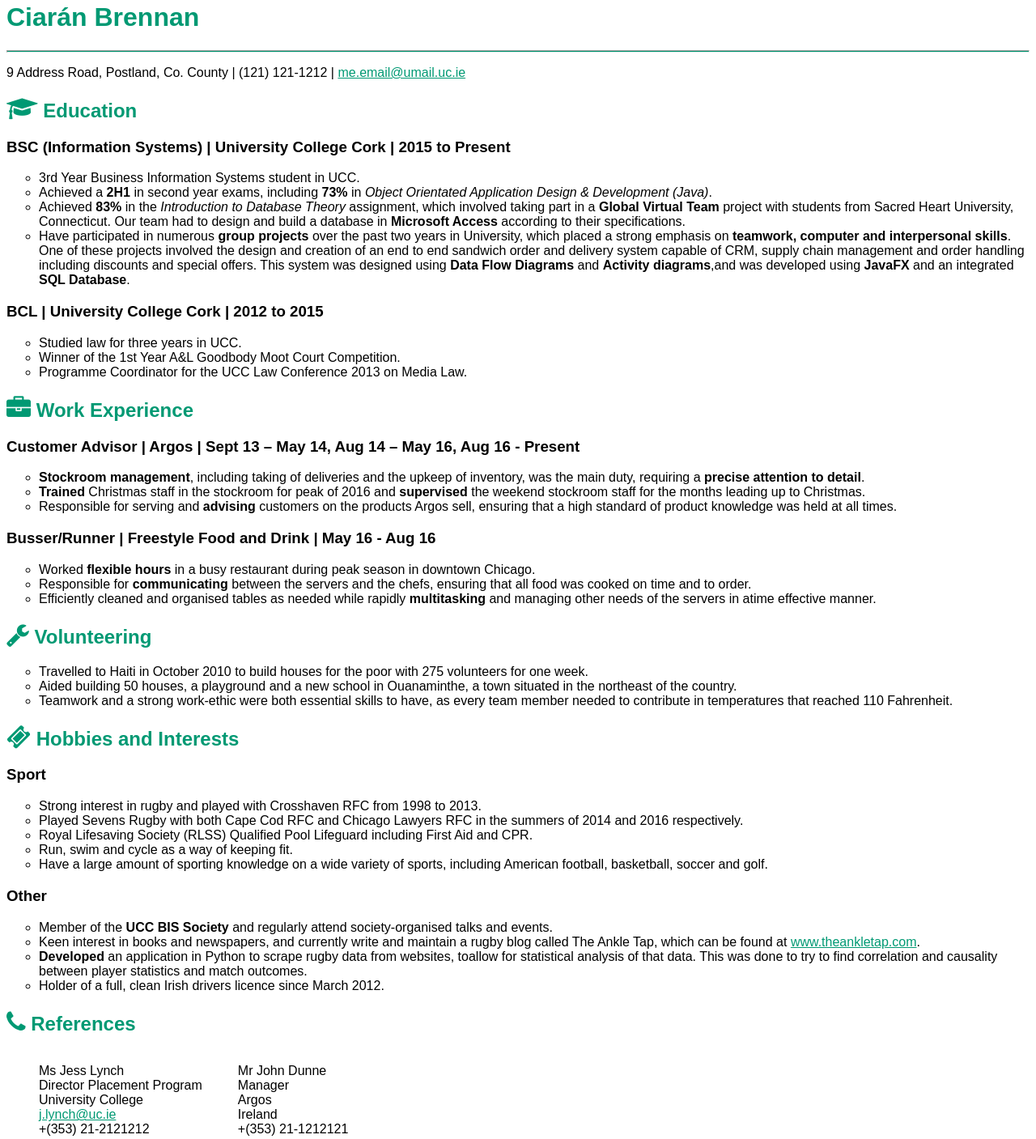
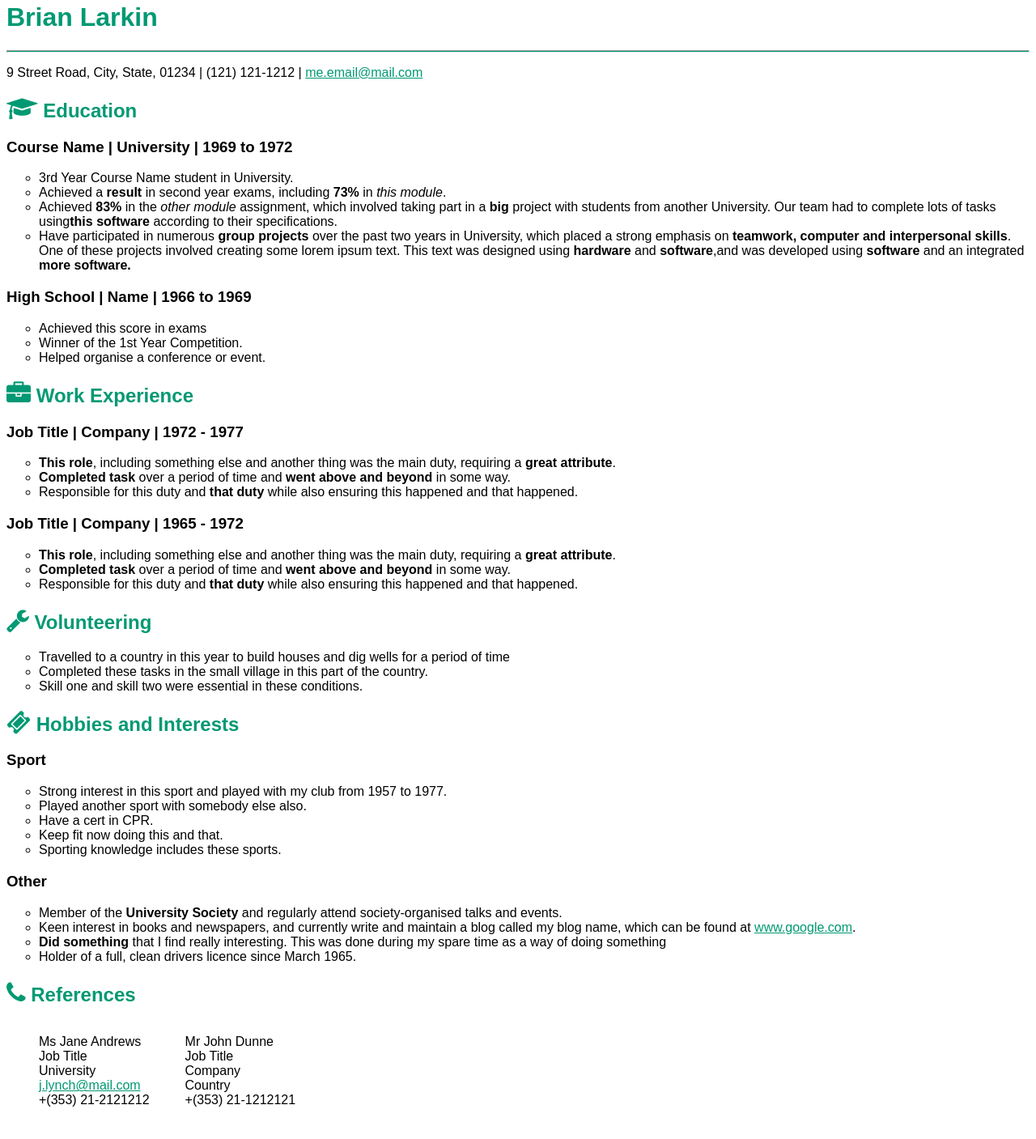
Before and after one commit to cbrennan18/cbrennan18.github.io, a plain HTML site: page index.html in a window 1280 px wide. Shown: the part 18-1425 px from the top of the page at 81% size. Drawn offline with Linux system fonts and the light colour scheme.

Commit message:
second commit

```diff
--- a/index.html
+++ b/index.html
@@ -4,7 +4,7 @@
 
 <head>
 
-	<title>Ciaráns Resume</title>
+	<title>Somebodys Resume</title>
 	<meta charset="UTF-8">
 	<meta name="viewport" content="width=device-width, initial-scale=1.0">
 	<meta name="author" content="Ciaran Brennan">
@@ -18,77 +18,78 @@
 
 <body>
 	<header>
-		<h1>Ciarán Brennan</h1>
+		<h1>Brian Larkin</h1>
 		<hr>
-		<p>9 Address Road, Postland, Co. County | (121) 121-1212 | <a href="mailto:" target="_top" style="color:#009973">me.email@umail.uc.ie</a></p>
+		<p>9 Street Road, City, State, 01234 | (121) 121-1212 | <a href="mailto:" target="_top" style="color:#009973">me.email@mail.com</a></p>
 	</header>
 		<h2><i class="fa fa-graduation-cap" style="font-size:30px"></i> Education</h2>
-		<h3>BSC (Information Systems) | University College Cork | 2015 to Present</h3>
+		<h3>Course Name | University | 1969 to 1972</h3>
 		<ul style="list-style-type:circle">
-			<li>3rd Year Business Information Systems student in UCC.</li>
-			<li>Achieved a <b>2H1</b> in second year exams, including <b>73%</b> in <i>Object Orientated Application Design & Development (Java)</i>.
-			<li>Achieved <b>83%</b> in the <i>Introduction to Database Theory</i> assignment, which involved taking part in a <b>Global Virtual Team</b> project with students from Sacred Heart University, Connecticut. Our team had to design and build a database in <b>Microsoft Access</b> according to their specifications.
-			<li>Have participated in numerous <b>group projects</b> over the past two years in University, which placed a strong emphasis on <b>teamwork, computer and interpersonal skills</b>. One of these projects involved the design and creation of an end to end sandwich order and delivery system capable of CRM, supply chain management and order handling including discounts and special offers. This system was designed using <b>Data Flow Diagrams</b> and <b>Activity diagrams</b>,and was developed using <b>JavaFX</b> and an integrated <b>SQL Database</b>.
+			<li>3rd Year Course Name student in University.</li>
+			<li>Achieved a <b>result</b> in second year exams, including <b>73%</b> in <i>this module</i>.
+			<li>Achieved <b>83%</b> in the <i>other module</i> assignment, which involved taking part in a <b>big</b> project with students from another University. Our team had to complete lots of tasks using<b>this software</b> according to their specifications.</li>
+			<li>Have participated in numerous <b>group projects</b> over the past two years in University, which placed a strong emphasis on <b>teamwork, computer and interpersonal skills</b>. One of these projects involved creating some lorem ipsum text. This text was designed using <b>hardware</b> and <b>software</b>,and was developed using <b>software</b> and an integrated <b>more software.</b></li>
 		</ul>
-		<h3>BCL | University College Cork | 2012 to 2015</h3>
+		<h3>High School | Name | 1966 to 1969</h3>
 		<ul style="list-style-type:circle">
-			<li>Studied law for three years in UCC.
-			<li>Winner of the 1st Year A&L Goodbody Moot Court Competition.
-			<li>Programme Coordinator for the UCC Law Conference 2013 on Media Law.
+			<li>Achieved this score in exams</li>
+			<li>Winner of the 1st Year Competition.</li>
+			<li>Helped organise a conference or event.</li>
 		</ul>
 
 		<h2><i class="fa fa-briefcase" style="font-size:30px"></i> Work Experience</h2>
-		<h3>Customer Advisor | Argos | Sept 13 – May 14, Aug 14 – May 16, Aug 16 - Present</h3>
+		<h3>Job Title | Company | 1972 - 1977</h3>
 		<ul style="list-style-type:circle">
-			<li><b>Stockroom management</b>, including taking of deliveries and the upkeep of inventory, was the main duty, requiring a <b>precise attention to detail</b>.
-			<li><b>Trained</b> Christmas staff in the stockroom for peak of 2016 and <b>supervised</b> the weekend stockroom staff for the months leading up to Christmas.
-			<li>Responsible for serving and <b>advising</b> customers on the products Argos sell, ensuring that a high standard of product knowledge was held at all times.
+			<li><b>This role</b>, including something else and another thing was the main duty, requiring a <b>great attribute</b>.</li>
+			<li><b>Completed task</b> over a period of time and <b>went above and beyond</b> in some way.</li>
+			<li>Responsible for this duty and <b>that duty</b> while also ensuring this happened and that happened.</li>
 		</ul>
-		<h3>Busser/Runner | Freestyle Food and Drink | May 16 - Aug 16</h3>
+
+		<h3>Job Title | Company | 1965 - 1972</h3>
 		<ul style="list-style-type:circle">
-			<li>Worked <b>flexible hours</b> in a busy restaurant during peak season in downtown Chicago.
-			<li>Responsible for <b>communicating</b> between the servers and the chefs, ensuring that all food was cooked on time and to order.
-			<li>Efficiently cleaned and organised tables as needed while rapidly <b>multitasking</b> and managing other needs of the servers in atime effective manner.
+			<li><b>This role</b>, including something else and another thing was the main duty, requiring a <b>great attribute</b>.</li>
+			<li><b>Completed task</b> over a period of time and <b>went above and beyond</b> in some way.</li>
+			<li>Responsible for this duty and <b>that duty</b> while also ensuring this happened and that happened.</li>
 		</ul>
 
 		<h2><i class="fa fa-wrench" style="font-size:30px"></i> Volunteering</h2>
 		<ul style="list-style-type:circle">
-			<li>Travelled to Haiti in October 2010 to build houses for the poor with 275 volunteers for one week.
-			<li>Aided building 50 houses, a playground and a new school in Ouanaminthe, a town situated in the northeast of the country.
-			<li>Teamwork and a strong work-ethic were both essential skills to have, as every team member needed to contribute in temperatures that reached 110 Fahrenheit.
+			<li>Travelled to a country in this year to build houses and dig wells for a period of time</li>
+			<li>Completed these tasks in the small village in this part of the country.</li>
+			<li>Skill one and skill two were essential in these conditions.</li>
 		</ul>
 
 		<h2><i class="fa fa-ticket" style="font-size:30px"></i> Hobbies and Interests</h2>
 		<h3>Sport</h3>
 		<ul style="list-style-type:circle">
-			<li>Strong interest in rugby and played with Crosshaven RFC from 1998 to 2013.
-			<li>Played Sevens Rugby with both Cape Cod RFC and Chicago Lawyers RFC in the summers of 2014 and 2016 respectively.
-			<li>Royal Lifesaving Society (RLSS) Qualified Pool Lifeguard including First Aid and CPR.
-			<li>Run, swim and cycle as a way of keeping fit.
-			<li>Have a large amount of sporting knowledge on a wide variety of sports, including American football, basketball, soccer and golf.
+			<li>Strong interest in this sport and played with my club from 1957 to 1977.</li>
+			<li>Played another sport with somebody else also.</li>
+			<li>Have a cert in CPR.</li>
+			<li>Keep fit now doing this and that.</li>
+			<li>Sporting knowledge includes these sports.</li>
 		</ul>
 		<h3>Other</h3>
 		<ul style="list-style-type:circle">
-			<li>Member of the <b>UCC BIS Society</b> and regularly attend society-organised talks and events.
-			<li>Keen interest in books and newspapers, and currently write and maintain a rugby blog called The Ankle Tap, which can be found at <a href="http://www.theankletap.com">www.theankletap.com</a>.
-			<li><b>Developed</b> an application in Python to scrape rugby data from websites, toallow for statistical analysis of that data. This was done to try to find correlation and causality between player statistics and match outcomes.
-			<li>Holder of a full, clean Irish drivers licence since March 2012.
+			<li>Member of the <b>University Society</b> and regularly attend society-organised talks and events.</li>
+			<li>Keen interest in books and newspapers, and currently write and maintain a  blog called my blog name, which can be found at <a href="www.google.com">www.google.com</a>.</li>
+			<li><b>Did something</b> that I find really interesting. This was done during my spare time as a way of doing something</li>
+			<li>Holder of a full, clean drivers licence since March 1965.</li>
 		</ul>
 
 		<h2><i class="fa fa-phone" style="font-size:30px"></i> References</h2>
 		<ul style="display:inline-block; list-style-type: none">
-			<li>Ms Jess Lynch
-			<li>Director Placement Program
-			<li>University College
-			<li><a href="mailto:" target="_top" style="color:#009973">j.lynch@uc.ie</a>
-			<li>+(353) 21-2121212
+			<li>Ms Jane Andrews</li>
+			<li>Job Title</li>
+			<li>University </li>
+			<li><a href="mailto:" target="_top" style="color:#009973">j.lynch@mail.com</a></li>
+			<li>+(353) 21-2121212</li>
 		</ul>
 		<ul style="display:inline-block; list-style-type: none">
-			<li>Mr John Dunne
-			<li>Manager
-			<li>Argos
-			<li>Ireland
-			<li>+(353) 21-1212121
+			<li>Mr John Dunne</li>
+			<li>Job Title</li>
+			<li>Company</li>
+			<li>Country</li>
+			<li>+(353) 21-1212121</li>
 		</ul>
 
 </body>
```
